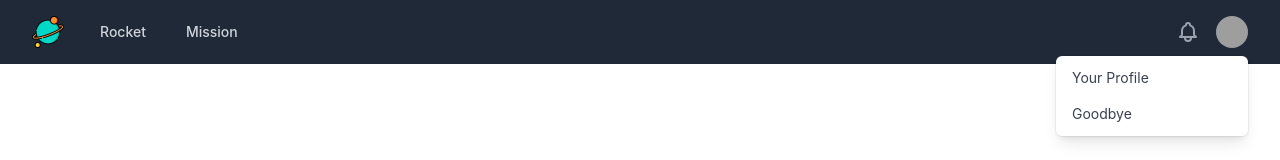
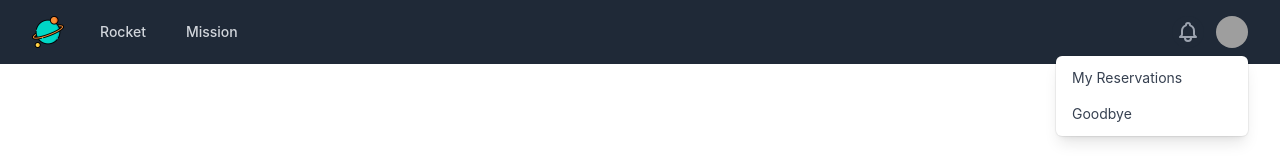
Before and after one commit to developerwaleed/SpaceX-Traveller-Hub, a React (Create React App) app: page / in a window 1280 px wide. Both pictures are taken after a click on the button "Open user menu". Shown: the top 160 px of the page. Built offline with nearby package versions, Linux system fonts and the light colour scheme; grey boxes are pictures that could not be loaded.

Commit message:
Update Navbar

```diff
--- a/src/components/NavBar/Navbar.js
+++ b/src/components/NavBar/Navbar.js
@@ -104,7 +104,7 @@ export default function NavBar() {
                               'block px-4 py-2 text-sm text-gray-700',
                             )}
                           >
-                            Your Profile
+                            My Reservations
                           </NavLink>
                         )}
                       </Menu.Item>
```
